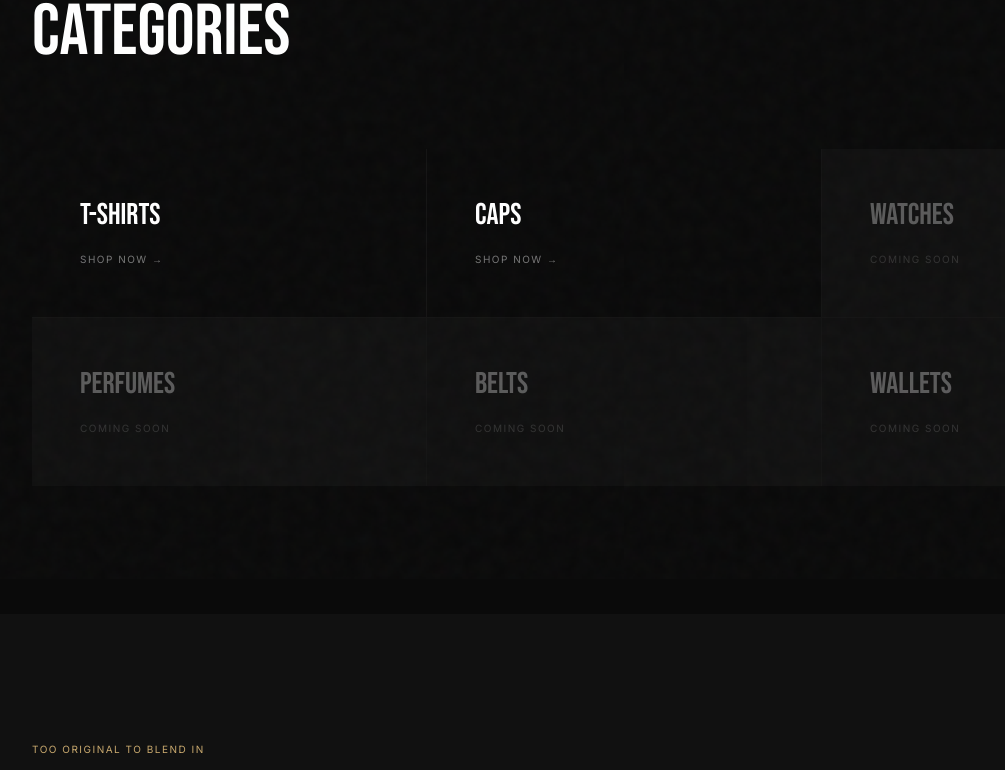
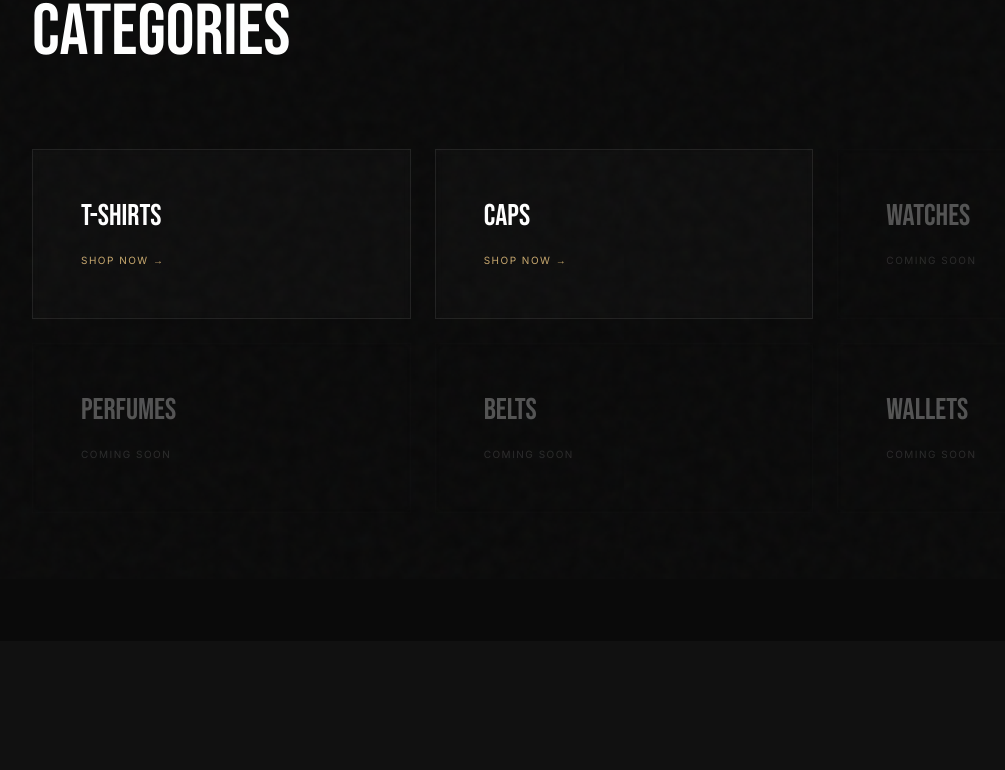
Before and after one commit to DA2793/deniedofficial, a Next.js app: page / in a window 1280 px wide. Shown: the part 1021-1791 px from the top of the page, without its empty margins (16-1021 px from the left). Built offline with nearby package versions, Linux system fonts and the light colour scheme.

Commit message:
Categories: add spacing, glass effect borders, magnetic hover on live cards

```diff
--- a/src/components/Categories.tsx
+++ b/src/components/Categories.tsx
@@ -2,6 +2,7 @@
 
 import { motion } from "framer-motion";
 import ScrollReveal from "./ScrollReveal";
+import MagneticButton from "./MagneticButton";
 import Link from "next/link";
 
 const categories = [
@@ -26,34 +27,34 @@ export default function Categories() {
           </h2>
         </ScrollReveal>
 
-        <div className="grid grid-cols-2 md:grid-cols-3 gap-[1px] bg-white/[0.04]">
+        <div className="grid grid-cols-2 md:grid-cols-3 gap-4 md:gap-6">
           {categories.map((cat, i) => (
             <ScrollReveal key={cat.name} delay={i * 0.1}>
               {cat.status === "live" ? (
                 <Link href={cat.href}>
+                  <MagneticButton strength={0.15}>
                     <motion.div
-                    whileHover={{ backgroundColor: "rgba(201, 169, 110, 0.03)" }}
-                    className="bg-black p-8 md:p-12 group cursor-pointer transition-colors duration-500"
+                      whileHover={{ backgroundColor: "rgba(201, 169, 110, 0.04)" }}
+                      className="border border-white/[0.08] bg-white/[0.02] backdrop-blur-sm p-8 md:p-12 group cursor-pointer transition-all duration-500 hover:border-gold/30"
                     >
                       <span className="font-display text-2xl md:text-3xl uppercase block mb-3 group-hover:text-gold transition-colors duration-500">
                         {cat.name}
                       </span>
-                    <span className="text-[10px] uppercase tracking-brutal text-gray-500">
+                      <span className="text-[10px] uppercase tracking-brutal text-gold">
                         Shop Now →
                       </span>
                     </motion.div>
+                  </MagneticButton>
                 </Link>
               ) : (
-                <motion.div
-                  className="bg-black p-8 md:p-12 opacity-30 cursor-default"
-                >
+                <div className="border border-white/[0.04] bg-white/[0.01] backdrop-blur-sm p-8 md:p-12 opacity-30">
                   <span className="font-display text-2xl md:text-3xl uppercase block mb-3">
                     {cat.name}
                   </span>
                   <span className="text-[10px] uppercase tracking-brutal text-gray-500">
                     Coming Soon
                   </span>
-                </motion.div>
+                </div>
               )}
             </ScrollReveal>
           ))}
```
Lines whose indentation alone changed are shown as unchanged.
